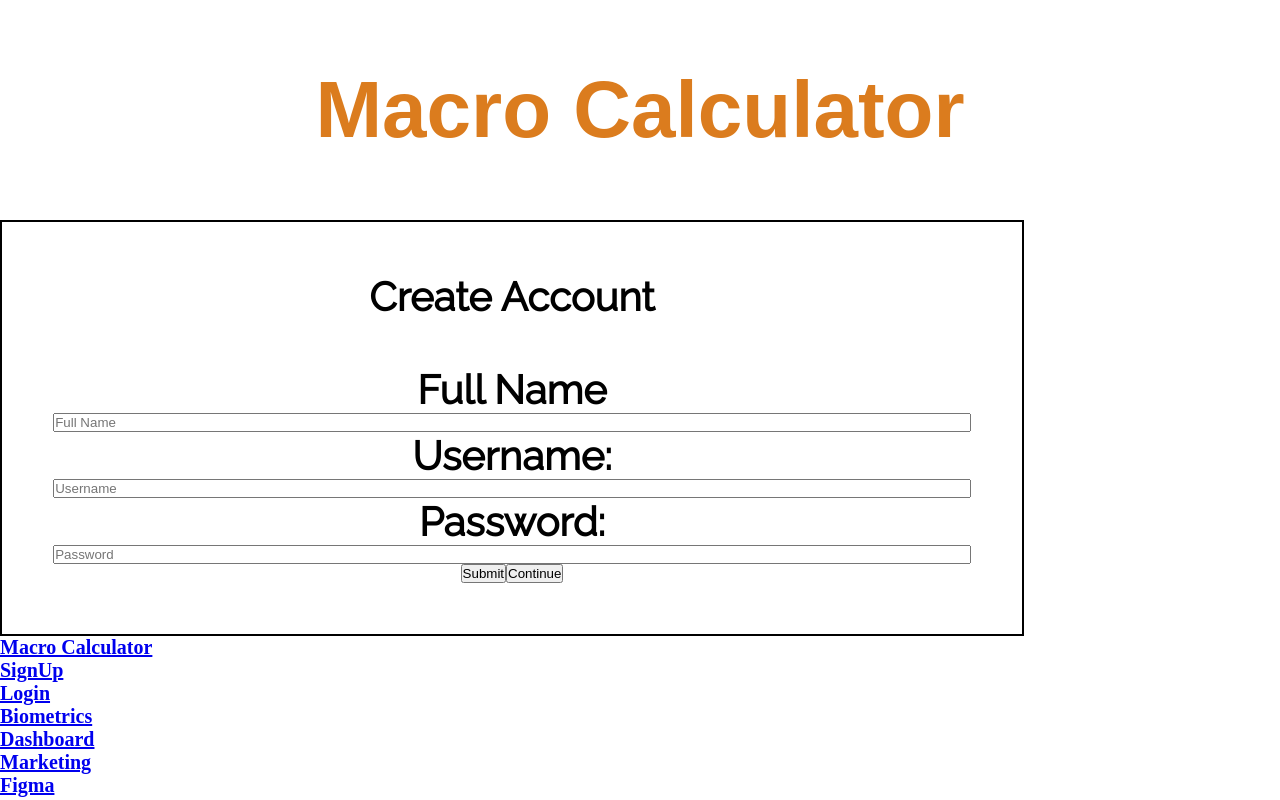
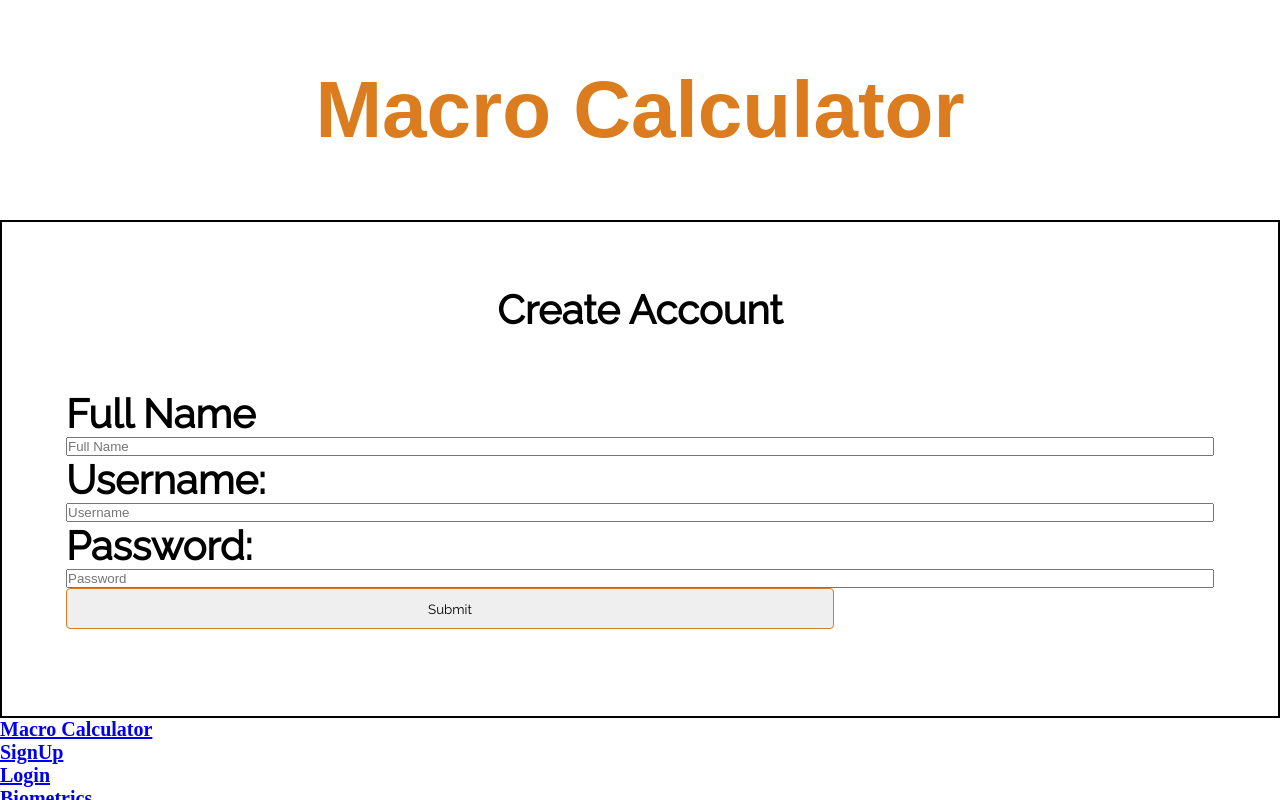
Before and after one commit to prietop97/macro-calculator-react, a React (Create React App) app: page /SignUp in a window 1280 px wide. Shown: the top 800 px of the page. Built offline with nearby package versions, Linux system fonts and the light colour scheme; a web font is replaced by a local one.

Commit message:
ALMOST DONE WITH CALCULATIONS

```diff
--- a/src/Components/BioForm.js
+++ b/src/Components/BioForm.js
@@ -20,7 +20,6 @@ const initialValues = {
 const BioForm = (props) => {
     const [formValues , setFormValues] = useState(initialValues)
     const [height , setHeight] = useState({feet: "" , inches: ""})
-    const [mealsAndSnacks , setMealsAndSnacks] = useState({snacks: "" , month: "" , year: ""})
 
     const submitHandler = (e) => {
         e.preventDefault();
--- a/src/Components/CalculatedPage.js
+++ b/src/Components/CalculatedPage.js
@@ -1,6 +1,6 @@
 import React from 'react';
 // import styled from 'styled-components';
-import BioForm from './BioForm';
+
 
 const CalculatedPage = props => {
     console.log(props);
@@ -11,12 +11,12 @@ const CalculatedPage = props => {
                 <div>
                     <h3>Daily Macros: </h3>
                     <div>
-                        <p>Protien: {}</p>
-                        <p>Fat: {}</p>
-                        <p>Carbs: {}</p>
+                        <p>Protien: {"88g"}</p>
+                        <p>Fat: {"16g"}</p>
+                        <p>Carbs: {"34g"}</p>
                     </div>
                     <h3>Total Daily Calories: </h3>
-                        <p>{}</p>
+                        <p>{"1800g"}</p>
                 </div>
 
             </div>
--- a/src/Components/Dashboard.js
+++ b/src/Components/Dashboard.js
@@ -1,8 +1,15 @@
-import React from 'react'
+import React,{ useEffect } from 'react'
 import { connect } from "react-redux"
+import { fetchStats } from "../Redux/UserStats/userStatsActions"
 
 
 function Dashboard(props) {
+    console.log(props.userProfile)
+
+
+    useEffect(()=>{
+        props.fetchStats(props.userProfile.user_id)
+    },[])
 
     return (
         <div className='styled'>
@@ -12,9 +19,9 @@ function Dashboard(props) {
             <h1> November 18, 2019</h1>
             </div>
             <div>
-                <p>Protein: {}</p>
-                <p>Fats: {}</p>
-                <p>Carbohydrates: {}</p>
+                <p>Protein: {"250g"}</p>
+                <p>Fats: {"30g"}</p>
+                <p>Carbohydrates: {"20g"}</p>
             </div>
             <h1>Total Daily Calories</h1>
                 <p>{}</p>
@@ -32,36 +39,36 @@ function Dashboard(props) {
                         <div>
                             <div>
                             <h3>Meal 1:</h3>
-                            <p>Protein: {}</p>
-                            <p>Fats: {}</p>
-                            <p>Carbohydrates: {}</p>
+                            <p>Protein: {"15g"}</p>
+                            <p>Fats: {"5g"}</p>
+                            <p>Carbohydrates: {"20g"}</p>
                             </div>
                             {/* img goes here */}
                         </div>
                         <div>
                             <div>
                             <h3>Meal 1:</h3>
-                            <p>Protein: {}</p>
-                            <p>Fats: {}</p>
-                            <p>Carbohydrates: {}</p>
+                            <p>Protein: {"15g"}</p>
+                            <p>Fats: {"34g"}</p>
+                            <p>Carbohydrates: {"12g"}</p>
                             </div>
                             {/* img goes here */}
                         </div>
                         <div>
                             <div>
                             <h3>Meal 1:</h3>
-                            <p>Protein: {}</p>
-                            <p>Fats: {}</p>
-                            <p>Carbohydrates: {}</p>
+                            <p>Protein: {"19g"}</p>
+                            <p>Fats: {"64g"}</p>
+                            <p>Carbohydrates: {"22g"}</p>
                             </div>
                             {/* img goes here */}
                         </div>
                         <div>
                             <div>
                             <h3>Meal 1:</h3>
-                            <p>Protein: {}</p>
-                            <p>Fats: {}</p>
-                            <p>Carbohydrates: {}</p>
+                            <p>Protein: {"17g"}</p>
+                            <p>Fats: {"2g"}</p>
+                            <p>Carbohydrates: {"99g"}</p>
                             </div>
                             {/* img goes here */}
                         </div>
@@ -75,4 +82,4 @@ function Dashboard(props) {
 const mapStateToProps = state => ({
     userProfile: state.userState.currentUser
 })
-export default connect(mapStateToProps)(Dashboard)
+export default connect(mapStateToProps,{fetchStats})(Dashboard)
--- a/src/Components/LandingPage.js
+++ b/src/Components/LandingPage.js
@@ -1,19 +1,53 @@
 import React from 'react';
 import {Link} from 'react-router-dom';
+import styled from 'styled-components';
+
+//components
+import Login from './Login';
+import SignUp from './SignUp';
 
 const LandingPage = () => {
 
     return(
-        <div>
-            <Link to="/Login">
-                <button>Log In</button>
-            </Link>
-            <Link to="/SignUp">
+        <LandingPageContainer>
+            <MyLink to="/Login">
+                <button className="log">Log In</button>
+            </MyLink>
+            <MyLink to="/SignUp">
                 <button>Create Account</button>
-            </Link>
-        </div>
+            </MyLink>
+        </LandingPageContainer>
 
     )
 }
 
 export default LandingPage;
+
+const LandingPageContainer = styled.div`
+    height: 60%;
+    width: 100%;
+    display: flex;
+    flex-direction: column;
+    align-items: center;
+
+        button{
+            display: flex;
+            justify-content: center;
+            border: none;
+            width: 60vw;
+            background: white;
+            border-radius: 4px;
+            border: #db7c1e solid 1px;
+            padding: 1%;
+            font-family: 'Raleway', sans-serif;
+            margin-bottom: 2%;
+
+            &:hover{
+                background: #db7c1e;
+            }
+        }
+
+`
+const MyLink = styled(Link)`
+        text-decoration: none;
+`
--- a/src/Components/Login.js
+++ b/src/Components/Login.js
@@ -1,6 +1,7 @@
 import React,{ useState } from 'react';
-import { connect } from "react-redux"
-import { login } from "../Redux/UserState/userActions"
+import { connect } from "react-redux";
+import { login } from "../Redux/UserState/userActions";
+import styled from 'styled-components';
 
 const Login = ({login,history}) => {
     const [formValues,setFormValues] = useState({username: "" , password: ""})
@@ -15,21 +16,42 @@ const Login = ({login,history}) => {
     }
 
         return (
-        <div className= 'login'>
+        <LoginContainer className= 'login'>
             <h1>Login </h1>
             <form>
-            <h2>Username:</h2>
+                <h2>Username:</h2>
                 <input type='text' placeholder='Username' value={formValues.username} name="username" onChange={handleChange} />
             </form>
             <form>
-            <h2>Password:</h2>
+                <h2>Password:</h2>
                 <input type='password' placeholder='Password' value={formValues.password} name="password" onChange={handleChange} />
             </form>
             <button onClick={onSubmit}>Submit</button>
-        </div>
+        </LoginContainer>
 
     )
 
 }
 
 export default connect(null,{login})(Login)
+
+const LoginContainer = styled.div`
+    display: flex;
+    flex-direction: column;
+    justify-content: center;
+    height: 60vh;
+    width: 100%;
+
+    h1{
+        display: flex;
+        justify-content: center;
+    }
+
+    form{
+        display: flex;
+        justify-content: center;
+        flex-direction: column;
+        width: 80%;
+
+    }
+`
--- a/src/Components/SignUp.js
+++ b/src/Components/SignUp.js
@@ -34,7 +34,6 @@ const SignUp = ({signUp , history}) => {
                 <input type='password' placeholder = 'Password' onChange={handleChange} name="password" value={formValues.password} />
             </form>
             <button className='continue' onClick={onSubmit}>Submit</button>
-            <button className='continue'>Continue</button>
 
         </div>
         </SignUpContainer>
@@ -46,8 +45,24 @@ const SignUp = ({signUp , history}) => {
 
 const SignUpContainer = styled.div`
     height: 60%;
-    width: 80%;
+    width: 100%;
     justify-content: center;
+
+    button{
+        display: flex;
+        justify-content: center;
+        border: none;
+        width: 60vw;
+        border-radius: 4px;
+        border: #db7c1e solid 1px;
+        padding: 1%;
+        font-family: 'Raleway', sans-serif;
+        margin-bottom: 2%;
+
+        &:hover{
+            background: #db7c1e;
+        }
+    }
     h1 {
         font-size: 4rem;
         width: 100%;
@@ -55,9 +70,12 @@ const SignUpContainer = styled.div`
         padding-bottom: 5%;
         }
     h2 {
-    font-size: 4rem;
-    width: 100%;
-    font-family: 'Raleway', sans-serif;
+        display: flex;
+        justify-content: flex-start;
+        font-size: 4rem;
+        width: 100%;
+        font-family: 'Raleway', sans-serif;
+
     }
 
     form {
@@ -66,32 +84,6 @@ const SignUpContainer = styled.div`
         justify-content: center;
         margin: 0 auto;
         width: 100%;
-
-        .birthdate {
-            display: flex;
-            flex-direction: column;
-            justify-content: center;
-            width: 100%;
-            height: 20%;
-
-            h3 {
-                display: flex;
-                justify-content: flex-start;
-                // padding-left: 2%;
-                font-size: 2rem;
-                font-family: 'Raleway', sans-serif;
-            }
-            .birthdate-inputs {
-                display: flex;
-                justify-content: center;
-
-            select {
-                display: flex;
-                width: 33%;
-                padding: 1% 1%;
-                margin: 0 auto;
-            }
-            }
         }
         .height{
             display: flex;
@@ -126,42 +118,7 @@ const SignUpContainer = styled.div`
                 }
             }
         }
-        .single-line {
-            display: flex;
-            flex-direction: column;
-            justify-content: flex-start;
-            width: 100%;
-            height: 40%;
-            margin: 0 auto;
 
-
-            h3 {
-                display: flex;
-                justify-content: flex-start;
-                font-size: 2rem;
-                font-family: 'Raleway', sans-serif;
-
-            }
-            .input, select {
-                display: flex;
-                justify-content: flex-start;
-                width: 100%;
-                padding: 1% 1%;
-                margin: 0 auto;
-            }
-
-        }
-        .continue {
-            display: flex;
-            justify-content: center;
-            border: none;
-            width: 100%;
-            background: white;
-            border-radius: 4px;
-            border: #db7c1e solid 1px;
-            padding: 1%;
-            font-family: 'Raleway', sans-serif;
-        }
     }
 
 
--- a/src/Redux/UserState/userActions.js
+++ b/src/Redux/UserState/userActions.js
@@ -20,7 +20,7 @@ export const login = (userInfo,history) => dispatch => {
         .post("https://bw-macro-calculator.herokuapp.com/auth/login",userInfo)
         .then(res=>{
             localStorage.setItem("token",res.data.token)
-            dispatch({type:LOGIN_SUCCESS , payload: res.data.username})
+            dispatch({type:LOGIN_SUCCESS , payload: res.data})
             history.push("/Dashboard")
         })
         .catch((err)=>console.log(err.message))
--- a/src/Redux/UserStats/userStatsActions.js
+++ b/src/Redux/UserStats/userStatsActions.js
@@ -12,10 +12,21 @@ export const sendStats = (info) => dispatch => {
     dispatch({type:SEND_STATS_START})
     axiosWithAuth()
         .post("/info",info)
+        .then(res=>dispatch({type: SEND_STATS_SUCCESS , payload: res.data}))
         .catch(err=>console.log(err))
-    dispatch({type: SEND_STATS_SUCCESS , payload: info})
 }
 
-// export const fetchStats = (info) => dispatch => {
-//     dispatch
-// }
+export const fetchStats = (id) => dispatch => {
+    dispatch({type:FETCH_STATS_START})
+    axiosWithAuth()
+        .get(`/info/${id}`)
+        .then(res=>dispatch({type: FETCH_STATS_SUCCESS , payload: res.data}))
+        .catch(err=>console.log(err))
+}
+
+export const calculateStats = (user) => {
+    const number = 0
+    (user.gender === "male") ? number = 66 : number = 655
+    const BMR = number + (6.23 * user.height) + (12.7 * user.height) - (6.8 * 21)
+    return Math.floor(BMR * user.activity_factor * user.goal_multiplier)
+}
--- a/src/Redux/UserStats/userStatsReducer.js
+++ b/src/Redux/UserStats/userStatsReducer.js
@@ -6,6 +6,7 @@ import {
     SEND_STATS_SUCCESS,
     SEND_STATS_FAILED
 } from "./userStatsActions"
+import { calculateStats } from "./userStatsActions"
 
 const initialState = {
     userStatsObj: {},
@@ -27,14 +28,15 @@ export const userStatsReducer = (state = initialState , {type , payload}) => {
                 userStats: {}
             }
         case FETCH_STATS_SUCCESS:
+            const cal = calculateStats(payload)
             return {
                 ...state,
                 isFetching: false,
                 userStatsObj: payload,
-                totalCalories: 0,
-                proteinGrams: 0,
-                carbsGrams: 0,
-                fatsGrams: 0
+                totalCalories: cal,
+                proteinGrams: cal * 0.075,
+                carbsGrams: cal * 0.1,
+                fatsGrams: cal * 0.033
             }
         case FETCH_STATS_FAILED:
             return {
```
